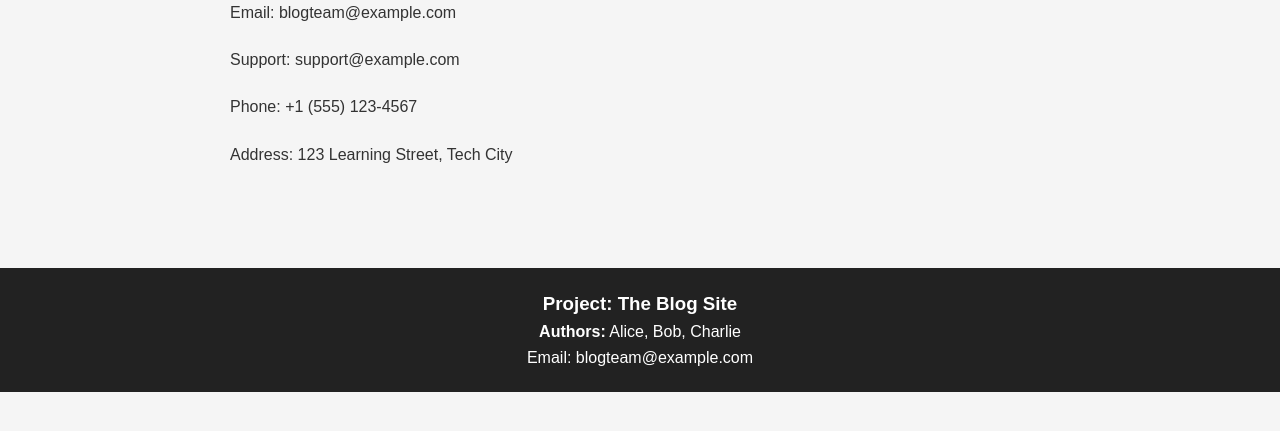
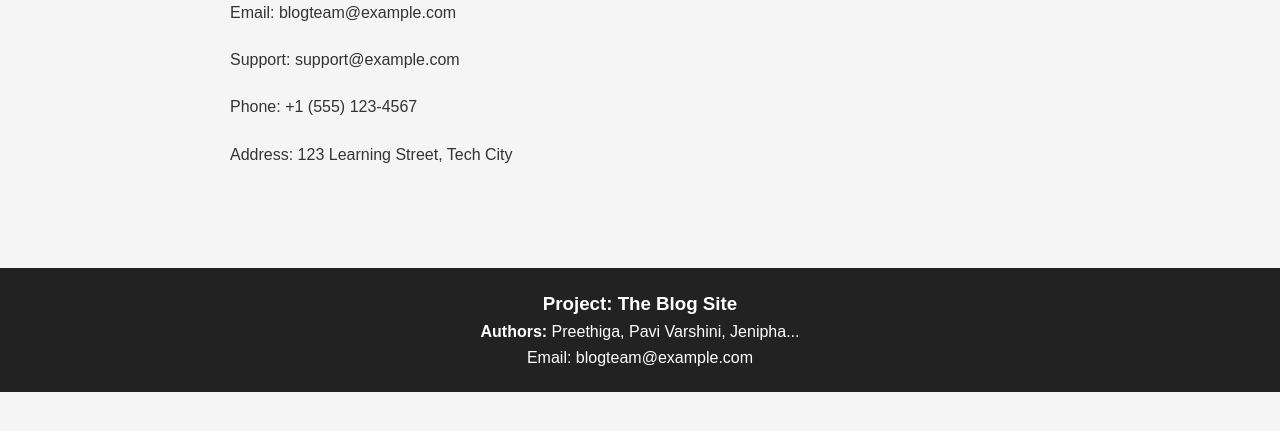
Before and after one commit to Preethigajeganathan/The-Blog-Site-Group-Assessment, a plain HTML site: page contact.html in a window 1280 px wide. Shown: the part 151-582 px from the top of the page. Drawn offline with Linux system fonts and the light colour scheme.

Commit message:
updated the pages

```diff
--- a/contact.html
+++ b/contact.html
@@ -43,7 +43,7 @@
 
 <h3>Project: The Blog Site</h3>
 
-<p><strong>Authors:</strong> Alice, Bob, Charlie</p>
+<p><strong>Authors:</strong> Preethiga, Pavi Varshini, Jenipha...</p>
 
 <p>Email: blogteam@example.com</p>
 
```
Also changed, not shown: about.html (+1 -1 lines), index.html (+1 -1 lines).
